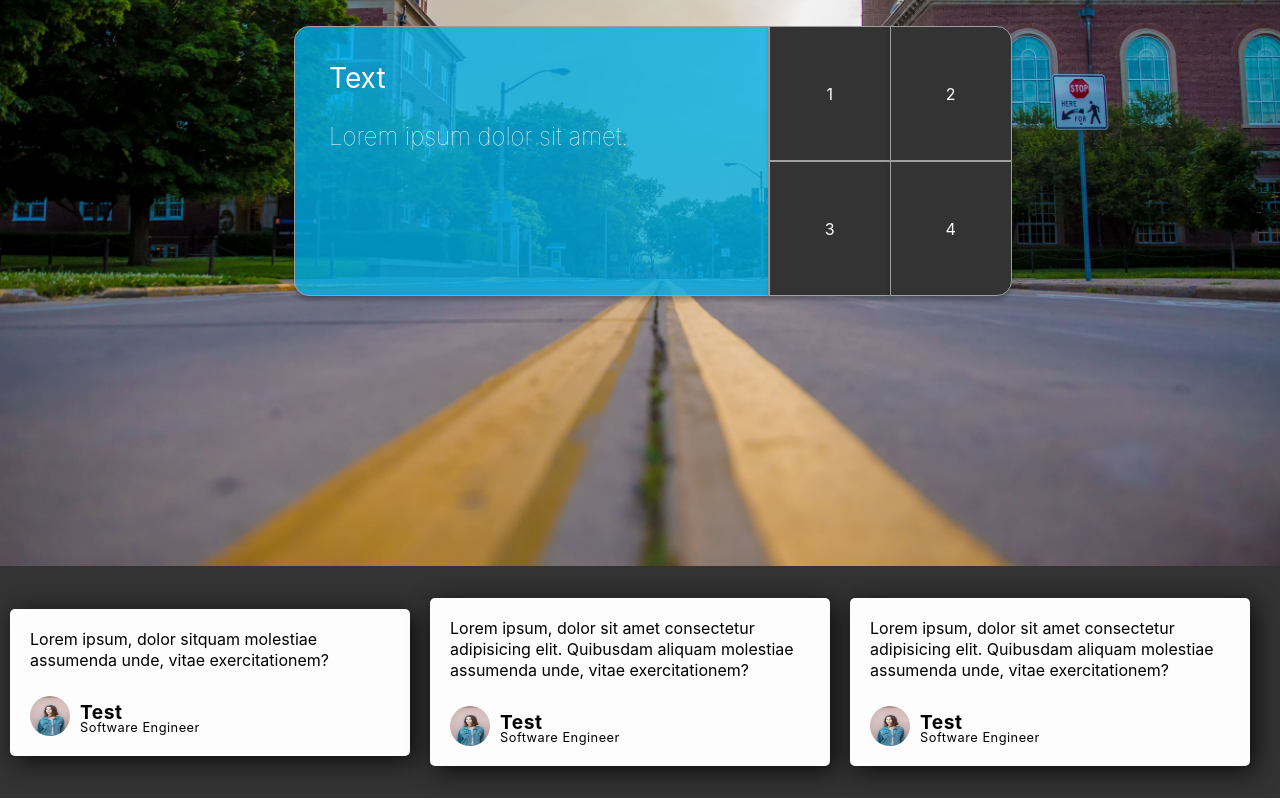
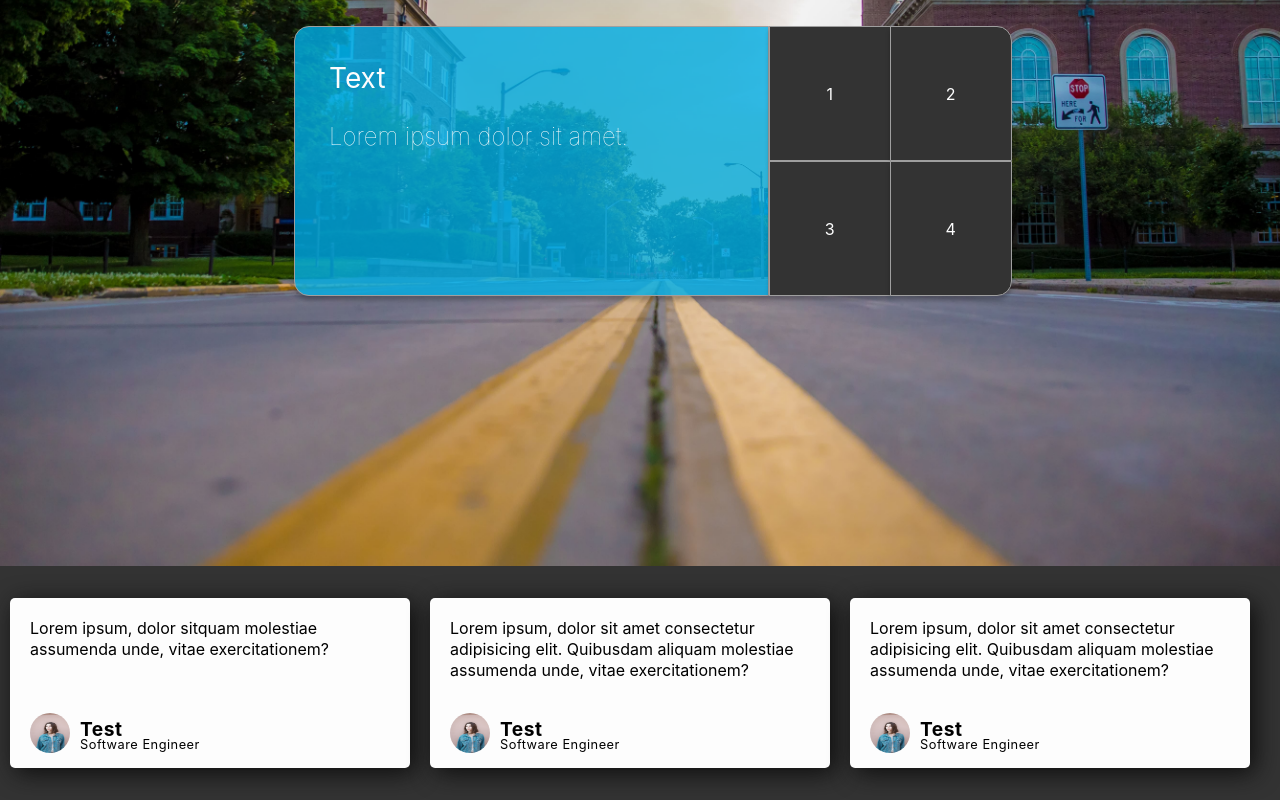
Before and after one commit to tacobeanzz/kevin4, a React (Create React App) app: page / in a window 1280 px wide. Shown: the part 234-1034 px from the top of the page. Built offline with nearby package versions, Linux system fonts and the light colour scheme.

Commit message:
card changes

```diff
--- a/src/components/Card.css
+++ b/src/components/Card.css
@@ -5,6 +5,10 @@
   height: 40px;
   width: 40px;
 }
+
+/* .card {
+  height: auto;
+} */
 
 .testimonial {
   background-color: #fdfdfd;
@@ -16,6 +20,7 @@
   position: relative;
   margin-right: 20px;
   box-shadow: 5px 5px 25px #0d0d0d;
+  height: 130px;
 }
 
 @media screen and (max-width: 480px) {
@@ -24,6 +29,12 @@
     margin-left: 20px;
   }
 }
+
+.testimonial__details {
+  position: absolute;
+  bottom: 15px;
+}
+
 .testimonial__text {
   font-weight: normal;
   font-size: 1rem;
--- a/src/components/hero.css
+++ b/src/components/hero.css
@@ -6,7 +6,7 @@
   justify-content: center;
   padding-top: 2em;
   padding-bottom: 2em;
-  align-items: center;
+  align-items: stretch;
 }
 
 @media screen and (max-width: 480px) {
```
